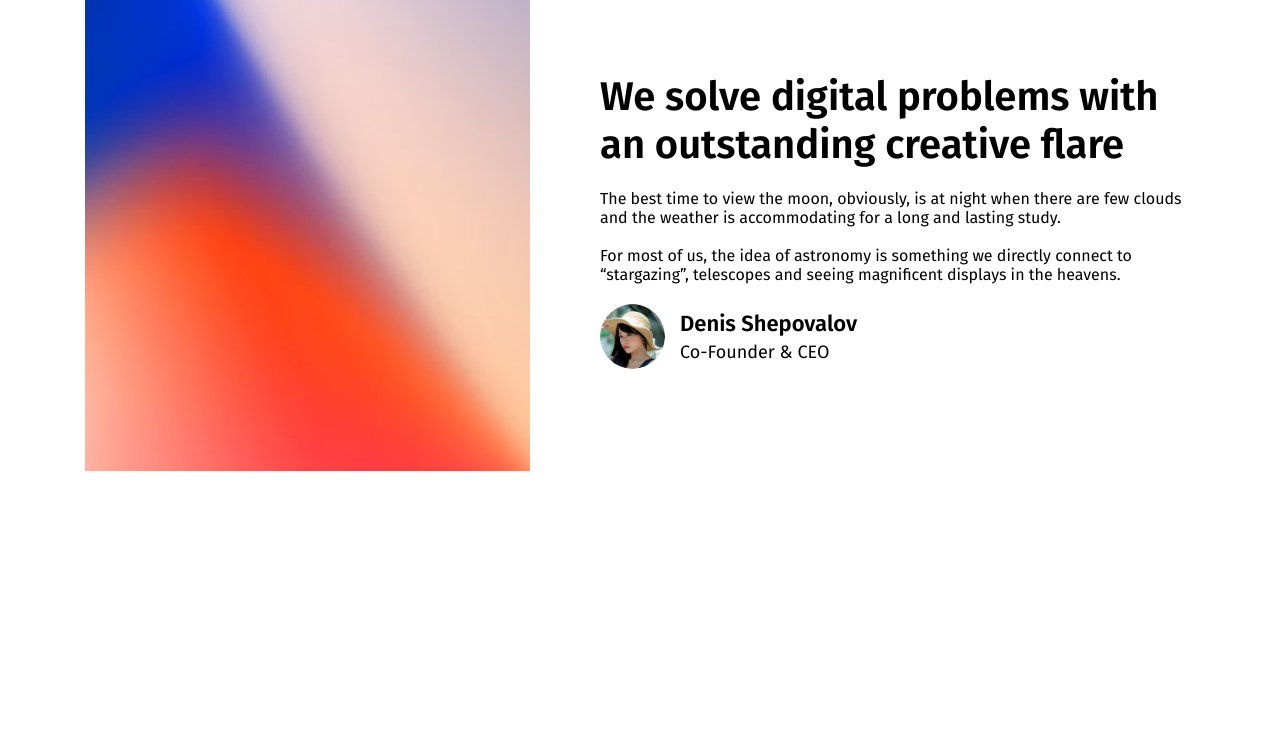
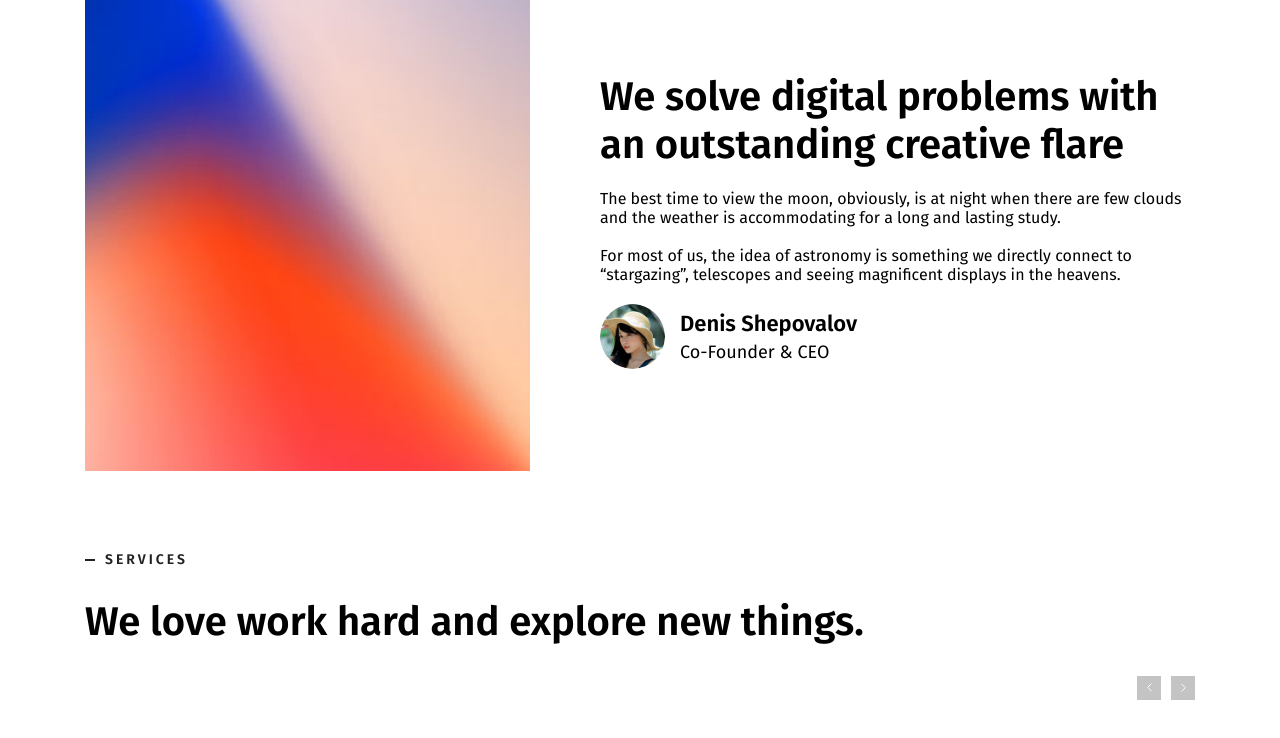
Before and after one commit to MPHDigital-RSA/Gravity, a React (Vite) app: page / in a window 1280 px wide. Shown: the part 820-1558 px from the top of the page. Built offline with nearby package versions, Linux system fonts and the light colour scheme.

Commit message:
created the services section

```diff
--- a/src/components/Navbar.jsx
+++ b/src/components/Navbar.jsx
@@ -36,7 +36,7 @@ function Navbar() {
             </div>
 
             {isMenuOpened &&
-                <div className="mobile-menu">
+                <div className='mobile-menu '>
                     <a href="#">Home</a>
                     <a href="#">About</a>
                     <a href="#">Contact</a>
--- a/src/index.css
+++ b/src/index.css
@@ -38,6 +38,7 @@
   :root {
     --c-white: #FFFFFF;
     --c-black: #222222;
+    --c-light-gray: #C4C4C4;
     --c-blue: #4737FF;
   }
 }
--- a/src/pages/Home.jsx
+++ b/src/pages/Home.jsx
@@ -2,6 +2,7 @@ import React from 'react'
 import Navbar from '../components/Navbar'
 import Hero from '../components/Hero'
 import MessageSection from '../components/MessageSection'
+import Services from '../section-components/Services'
 
 function Home() {
     return (
@@ -9,6 +10,7 @@ function Home() {
             <Navbar />
             <Hero />
             <MessageSection />
+            <Services />
         </div>
     )
 }
--- /dev/null
+++ b/src/section-components/Services.jsx
@@ -0,0 +1,30 @@
+import React from 'react'
+import '../styles/Services.css'
+import leftChevron from '../assets/leftChevron.svg'
+import rightChevron from '../assets/rightChevron.svg'
+
+function Services() {
+    return (
+        <div className='wrapper services'>
+            <div className="subtitle">
+                <div className="line"></div>
+                <p>Services</p>
+            </div>
+
+            <h2 className="title">
+                We love work hard and explore new things.
+            </h2>
+
+            <div className="carousel-nav">
+                <button className='carousel-button'>
+                    <img src={leftChevron} alt="button to navigate left of the carousel" />
+                </button>
+                <button className='carousel-button'>
+                    <img src={rightChevron} alt="button to navigate right of the carousel" />
+                </button>
+            </div>
+        </div>
+    )
+}
+
+export default Services
--- a/src/styles/Navbar.css
+++ b/src/styles/Navbar.css
@@ -57,6 +57,13 @@
 
 }
 
+.mobile-menu.reverse-animation {
+    animation-name: reverse-load-menu;
+    animation-duration: .6s;
+    animation-timing-function: ease-out;
+
+}
+
 @keyframes load-menu {
     0% {
         opacity: 0;
@@ -64,6 +71,16 @@
 
     100% {
         opacity: 1;
+    }
+}
+
+@keyframes reverse-load-menu {
+    0% {
+        opacity: 1;
+    }
+
+    100% {
+        opacity: 0;
     }
 }
 
--- /dev/null
+++ b/src/styles/Services.css
@@ -0,0 +1,44 @@
+.services {
+    padding-block: 80px;
+}
+
+.subtitle,
+.title,
+.carousel-nav {
+    grid-column: 2/-2;
+}
+
+.subtitle {
+    display: flex;
+    align-items: center;
+    gap: 10px;
+
+
+    p {
+        text-transform: uppercase;
+        letter-spacing: 3px;
+        font-size: 14px;
+        font-weight: 600;
+        color: var(--c-black);
+    }
+}
+
+.line {
+    width: 10px;
+    background-color: var(--c-black);
+    height: 2px;
+}
+
+.carousel-nav {
+    display: flex;
+    column-gap: 10px;
+    justify-content: flex-end;
+}
+
+
+.carousel-button {
+    background-color: var(--c-light-gray);
+    width: 24px;
+    height: 24px;
+    border: none;
+}
```
Also changed, not shown: src/assets/leftChevron.svg (added), src/assets/rightChevron.svg (added).
